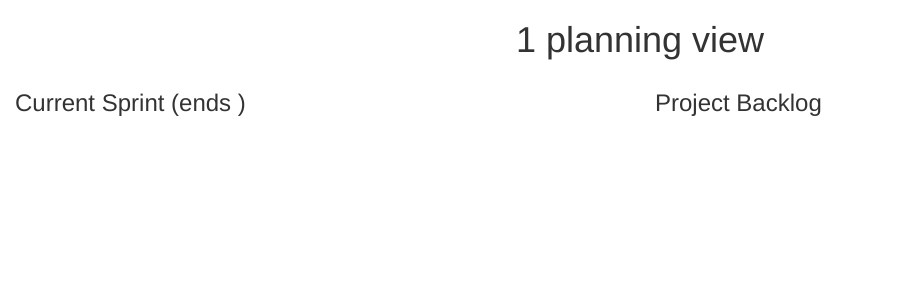
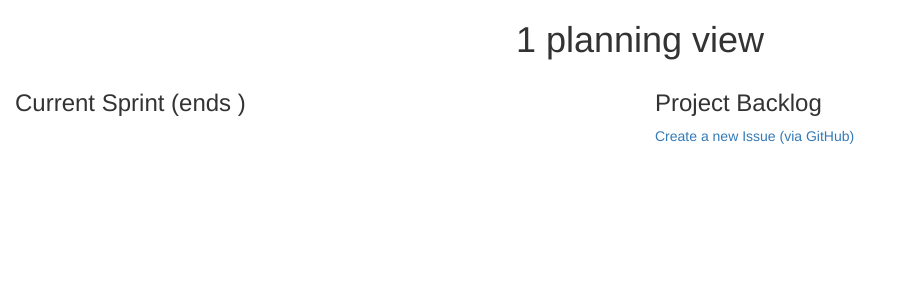
Before and after one commit to dbartel/csce445project, a Flask app: page /1/1/planning in a window 1280 px wide. Shown: the part 52-352 px from the top of the page, without its empty margins (0-901 px from the left). Run offline with Flask 2, Linux system fonts and the light colour scheme; some libraries are stand-ins or nearby versions.

Commit message:
add create new issue on github

```diff
--- a/static/js/controllers/planningCtrl.js
+++ b/static/js/controllers/planningCtrl.js
@@ -3,6 +3,8 @@ app.controller("planningCtrl", ["$scope", "$http", "$location", "$modal", functi
     $scope.currentSprint = [];
     $scope.activeSprintExists = true;
     $scope.currentSprintNumber = 0;
+
+	$scope.createIssueLink = "https://github.com/" + projectOwner + "/" + projectName + "/issues/new";
 
     //Get the active sprint
 
--- a/templates/planning.html
+++ b/templates/planning.html
@@ -36,6 +36,8 @@
                     <div ng-repeat="issue in backlog" ng-click="openModal(issue, 0)" class="click-list">
                         {[ issue.title ]}
                     </div>
+					<div>
+						<a target="_blank" href="{[ createIssueLink ]}">Create a new Issue (via GitHub)</a>
                 </div>
             </div>
         </div>
```
